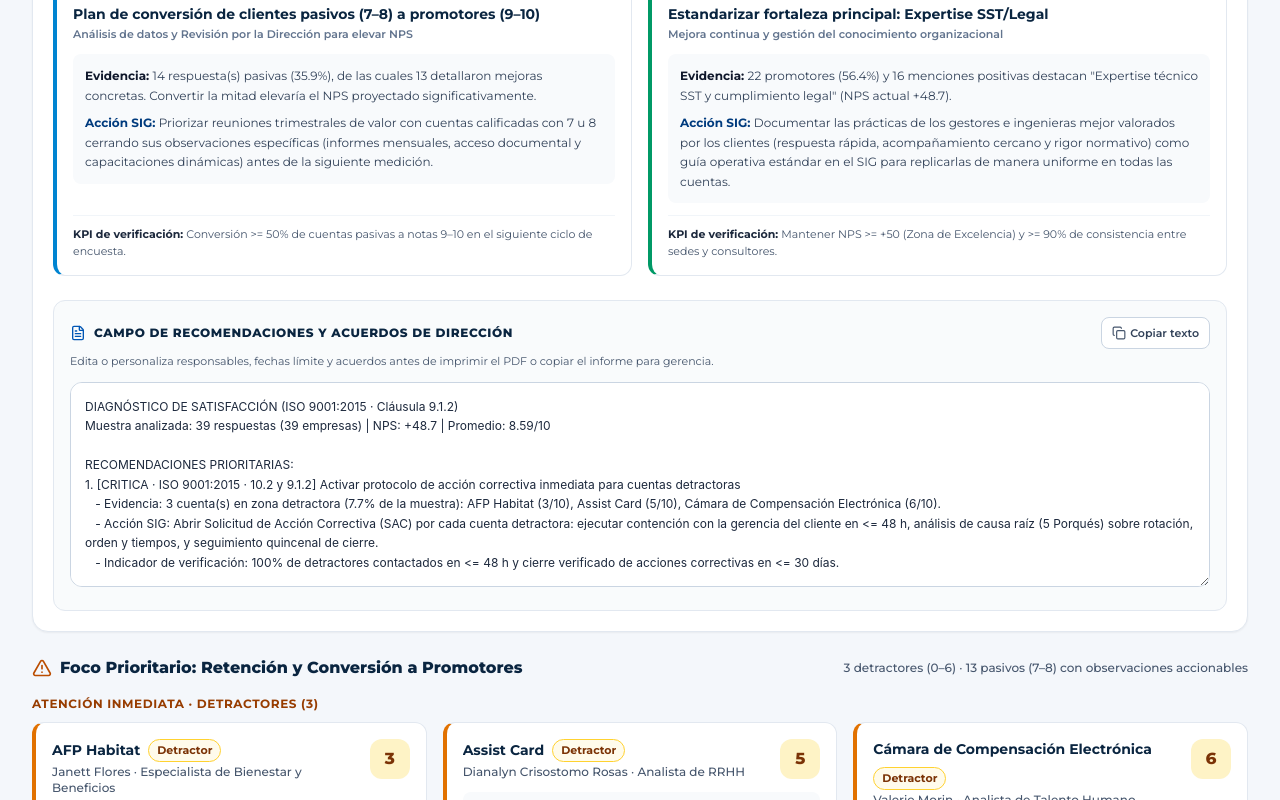
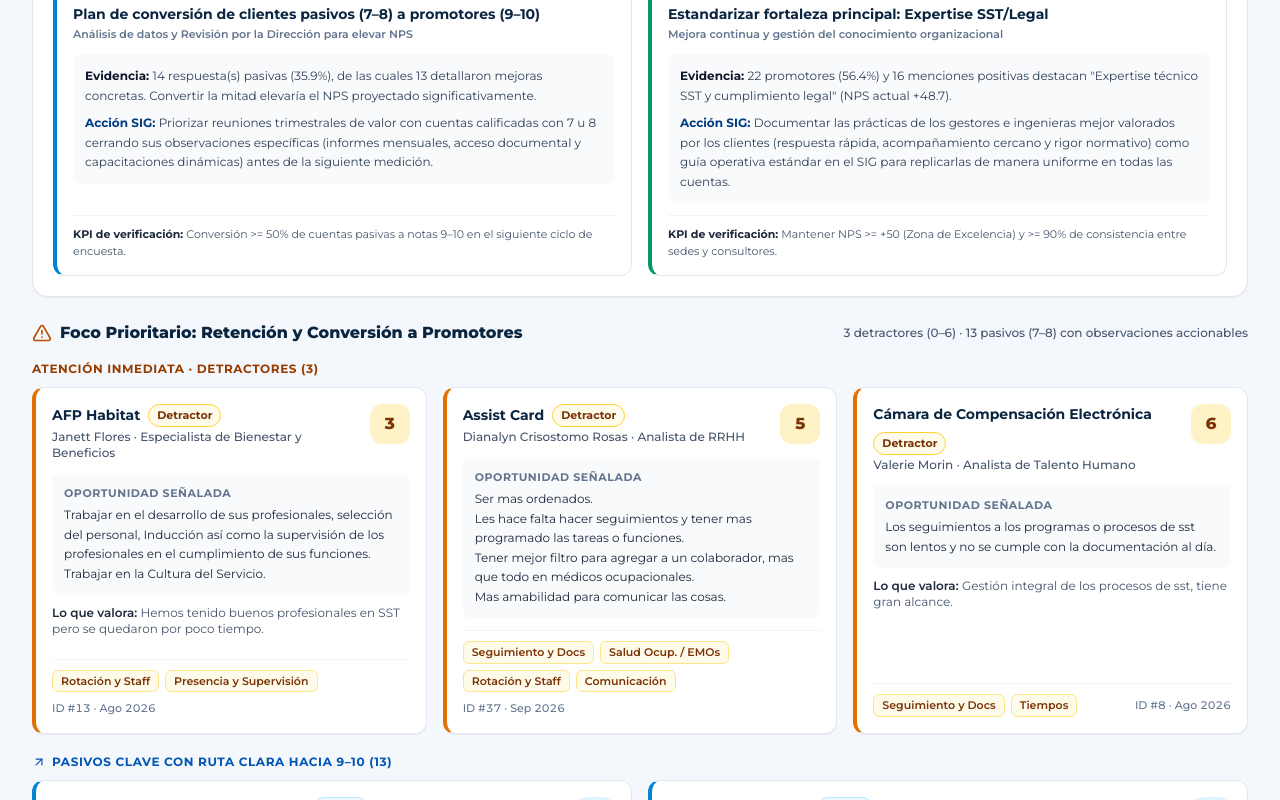
Before and after one commit to paulchuyesch/encuesta-2026-support-brigades, a Next.js app: page / in a window 1280 px wide. Shown: the part 3330-4130 px from the top of the page. Built offline with nearby package versions, Linux system fonts and the light colour scheme.

Commit message:
chore: remove editable recommendations draft box from UI

```diff
--- a/src/components/RecommendationsSection.tsx
+++ b/src/components/RecommendationsSection.tsx
@@ -1,18 +1,8 @@
 'use client';
 
-import { useMemo, useState } from 'react';
-import {
-  Check,
-  ClipboardCheck,
-  Copy,
-  FileText,
-  RotateCcw,
-  ShieldCheck,
-} from 'lucide-react';
-import {
-  buildEditableRecommendationsDraft,
-  generateIsoRecommendations,
-} from '@/lib/iso-recommendations';
+import { useMemo } from 'react';
+import { ClipboardCheck, ShieldCheck } from 'lucide-react';
+import { generateIsoRecommendations } from '@/lib/iso-recommendations';
 import type { DashboardMetrics, IsoPriority, SurveyResponse } from '@/lib/types';
 
 interface RecommendationsSectionProps {
@@ -54,9 +44,6 @@ export function RecommendationsSection({
   presentationMode,
   anonMap,
 }: RecommendationsSectionProps) {
-  const [customDraft, setCustomDraft] = useState<string | null>(null);
-  const [copiedDraft, setCopiedDraft] = useState(false);
-
   const recommendations = useMemo(
     () =>
       generateIsoRecommendations(
@@ -67,23 +54,6 @@ export function RecommendationsSection({
       ),
     [responses, metrics, presentationMode, anonMap],
   );
-
-  const autoDraft = useMemo(
-    () => buildEditableRecommendationsDraft(recommendations, metrics),
-    [recommendations, metrics],
-  );
-
-  const effectiveDraft = customDraft ?? autoDraft;
-
-  async function copyDraftToClipboard() {
-    try {
-      await navigator.clipboard.writeText(effectiveDraft);
-      setCopiedDraft(true);
-      setTimeout(() => setCopiedDraft(false), 2200);
-    } catch {
-      // Clipboard API unavailable in restricted contexts
-    }
-  }
 
   return (
     <section
@@ -113,7 +83,7 @@ export function RecommendationsSection({
         </div>
       </div>
 
-      <div className="mt-5 space-y-6">
+      <div className="mt-5">
         {recommendations.length === 0 ? (
           <p className="rounded-xl bg-slate-50 p-4 text-xs font-medium text-slate-600">
             No hay respuestas en el filtro actual para generar recomendaciones ISO 9001:2015.
@@ -165,60 +135,6 @@ export function RecommendationsSection({
             })}
           </div>
         )}
-
-        {/* Editable Field for Final Management Recommendations & Agreements */}
-        <div className="print-break-avoid rounded-xl border border-slate-200 bg-slate-50/80 p-4">
-          <div className="flex flex-col gap-2 sm:flex-row sm:items-center sm:justify-between">
-            <div className="flex items-center gap-2">
-              <FileText className="h-4 w-4 text-[#0056B4]" aria-hidden="true" />
-              <label
-                htmlFor="recommendations-notes"
-                className="text-xs font-extrabold uppercase tracking-wider text-[#0A2540]"
-              >
-                Campo de Recomendaciones y Acuerdos de Dirección
-              </label>
-            </div>
-
-            <div className="no-print flex flex-wrap items-center gap-2">
-              {customDraft !== null && (
-                <button
-                  type="button"
-                  onClick={() => setCustomDraft(null)}
-                  className="inline-flex min-h-8 cursor-pointer items-center gap-1 rounded-lg border border-slate-300 bg-white px-2.5 py-1 text-[11px] font-semibold text-slate-700 hover:bg-slate-50"
-                >
-                  <RotateCcw className="h-3.5 w-3.5" aria-hidden="true" />
-                  <span>Regenerar desde datos</span>
-                </button>
-              )}
-
-              <button
-                type="button"
-                onClick={() => void copyDraftToClipboard()}
-                className="inline-flex min-h-8 cursor-pointer items-center gap-1 rounded-lg border border-slate-300 bg-white px-2.5 py-1 text-[11px] font-semibold text-slate-700 hover:bg-slate-50"
-              >
-                {copiedDraft ? (
-                  <Check className="h-3.5 w-3.5 text-emerald-600" aria-hidden="true" />
-                ) : (
-                  <Copy className="h-3.5 w-3.5 text-slate-600" aria-hidden="true" />
-                )}
-                <span>{copiedDraft ? 'Copiado' : 'Copiar texto'}</span>
-              </button>
-            </div>
-          </div>
-
-          <p className="mt-1 text-[11px] text-slate-600">
-            Edita o personaliza responsables, fechas límite y acuerdos antes de imprimir el PDF o
-            copiar el informe para gerencia.
-          </p>
-
-          <textarea
-            id="recommendations-notes"
-            rows={9}
-            value={effectiveDraft}
-            onChange={(e) => setCustomDraft(e.target.value)}
-            className="mt-3 w-full rounded-xl border border-slate-300 bg-white p-3.5 font-sans text-xs leading-relaxed text-slate-800 focus:border-[#0056B4] focus:outline-none focus:ring-2 focus:ring-[#0056B4]/20"
-          />
-        </div>
       </div>
     </section>
   );
```
